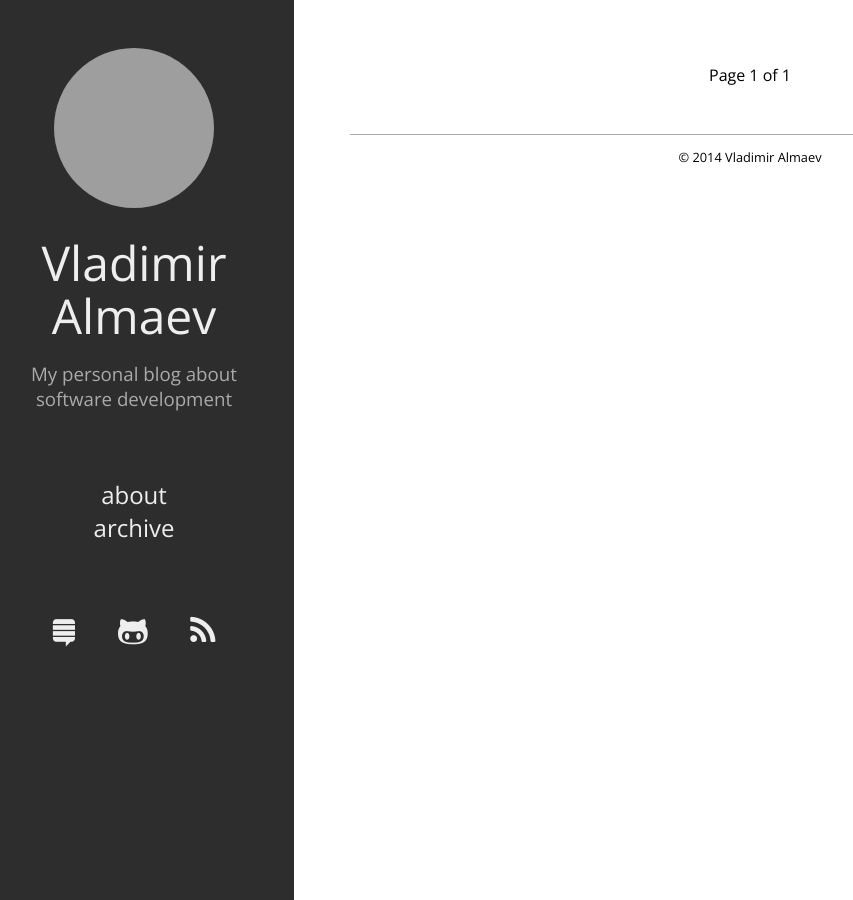
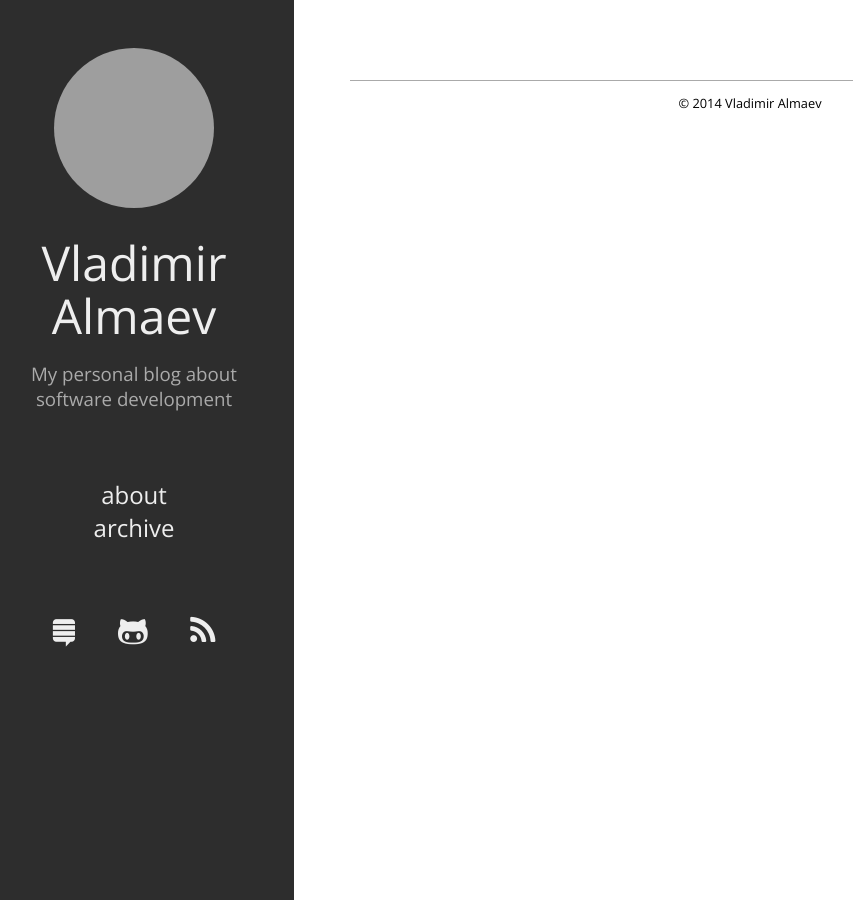
Before and after one commit to valmaev/valmaev.github.io, a Jekyll site: the page built from index.html, in a window 1280 px wide. Shown: the whole page, without its empty margins (26-879 px from the left). Built offline with Jekyll 4.4.1, drawn with Linux system fonts in a browser that asks for light colours; Markdown is read by kramdown in place of the engine named in the settings; the list of posts is cut into pages by our own code; grey boxes are pictures that could not be loaded.

Commit message:
Renamed Previuous-Next to Newer-Older. Removed page-navigation if total pages less than one

```diff
--- a/index.html
+++ b/index.html
@@ -15,16 +15,18 @@ layout: default
 {% endfor %}
 </div>
 
+{% if paginator.total_pages > 1 %}
 <nav id="page-navigation">
     {% if paginator.previous_page %}
-        <a href="{{ paginator.previous_page_path }}" class="prev">Previous</a>
+        <a href="{{ paginator.previous_page_path }}" class="prev">Newer</a>
     {% endif %}
 
     {% if paginator.next_page %}
-        <a href="{{ paginator.next_page_path }}" class="next">Next</a>
+        <a href="{{ paginator.next_page_path }}" class="next">Older</a>
     {% endif %}
 
         <div class="page-number">
             Page {{paginator.page}} of {{paginator.total_pages}}
         </div>
 </nav>
+{% endif %}
```
